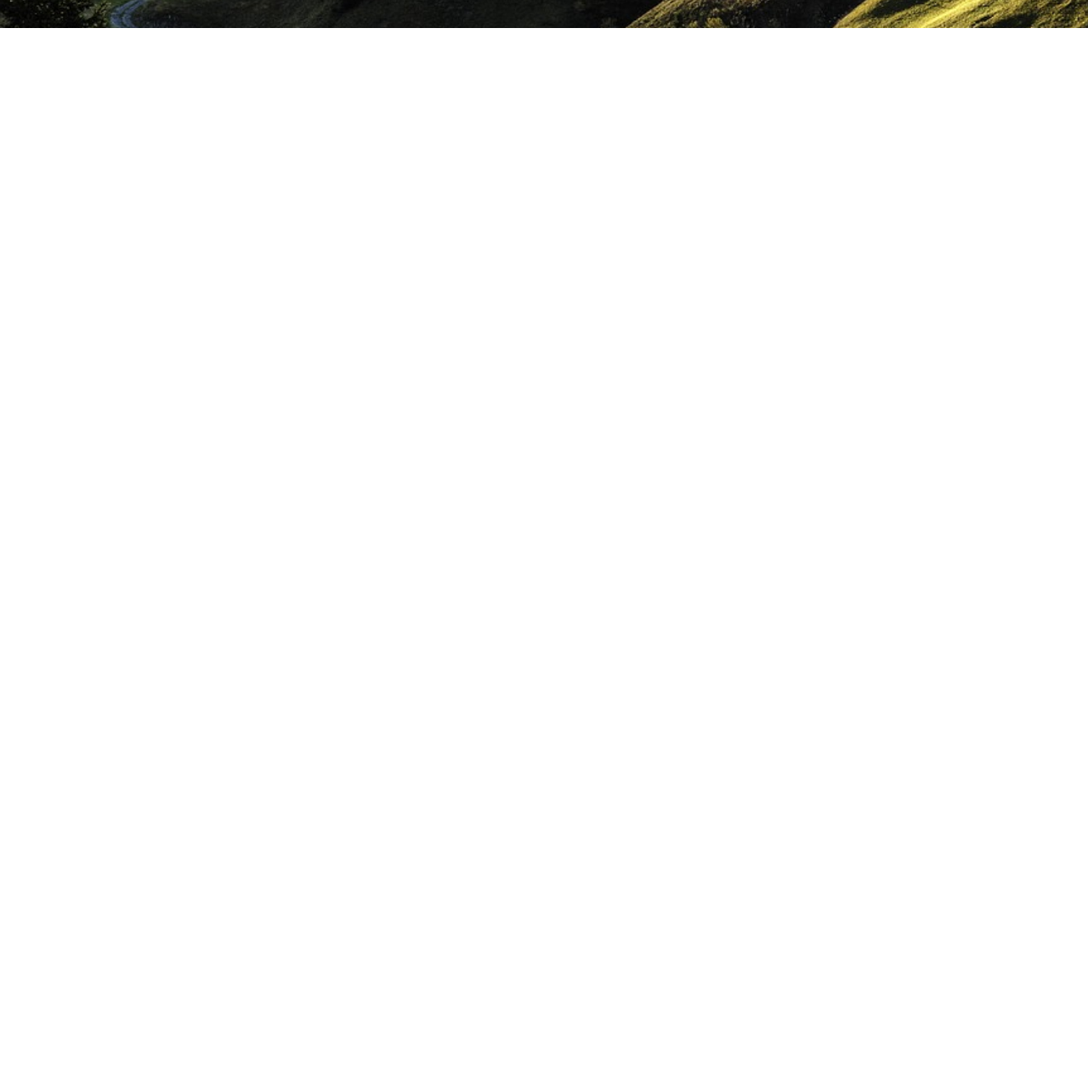
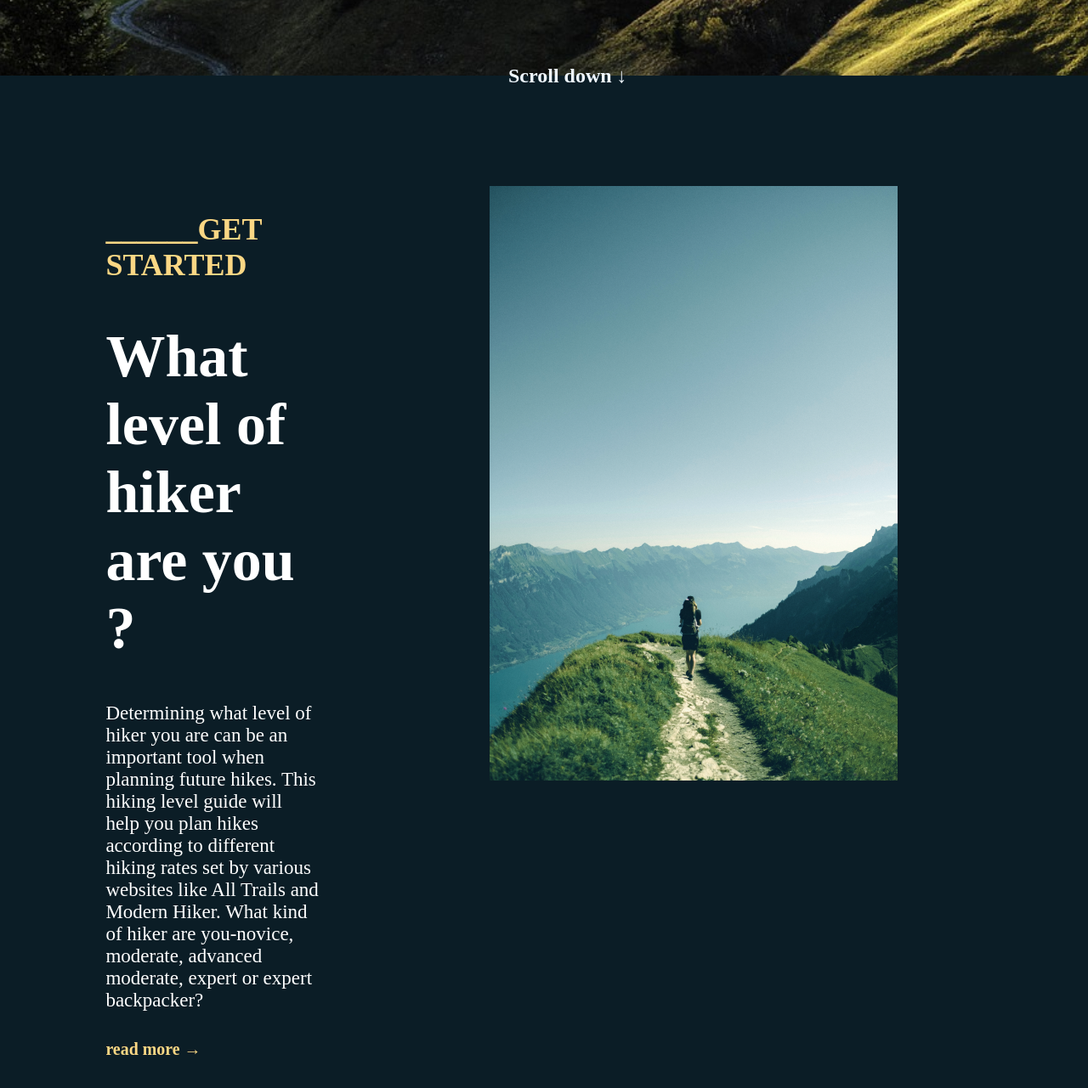
Before and after one commit to Maureen-Gatweri/mountain5, a plain HTML site: page index.html in a window 1280 px wide. Shown: the part 767-2048 px from the top of the page at 85% size. Before the commit the page ends 800 px from the top, so only its background shows below. Drawn offline with Linux system fonts and the light colour scheme.

Commit message:
Add page 2

```diff
--- a/index.html
+++ b/index.html
@@ -8,7 +8,7 @@
 </head>
 <body>
 
-
+   <div>
     <div class="nav1">
     <nav id="navbar">
         <div>
@@ -39,6 +39,17 @@
 
     </div>
     <h4> Scroll down &#8595</h4>
-
+    </div>
+ <div id="page" >
+        <div id="page1">
+            <h2>______GET STARTED</h2>
+            <h1>What level of hiker are you ?</h1>
+            <p>Determining what level of hiker you are can be an important tool when planning future hikes. This hiking level guide will help you plan hikes according to different hiking rates set by various websites like All Trails and Modern Hiker. What kind of hiker are you-novice, moderate, advanced moderate, expert or expert backpacker?</p>
+            <h5>read more &#8594</h5>
+        </div>
+        <div>
+            <img src="/01.png">
+        </div>
+    </div>
 </body>
 </html>
--- a/style.CSS
+++ b/style.CSS
@@ -38,3 +38,31 @@ body {
     text-align: left;
     padding-left: 590px;
  }
+ body{
+    background-color: rgb(11, 29, 38);
+    padding-right: 100px;
+    padding-top: 200px;
+}
+#page{
+    display: flex;
+    color: white;
+    margin: 10%;
+}
+
+#page1{
+    padding-right: 200px;
+}
+p{
+    font-size: 23px;
+    font-family: 'Times New Roman';
+}
+h2{
+    color: rgb(251, 215, 132);
+}
+h5{
+    color: rgb(251, 215, 132);
+}
+h1{
+    font-size: 70px;
+    font-family: 'Times New Roman';
+}
```
Also changed, not shown: 01.png (added).
